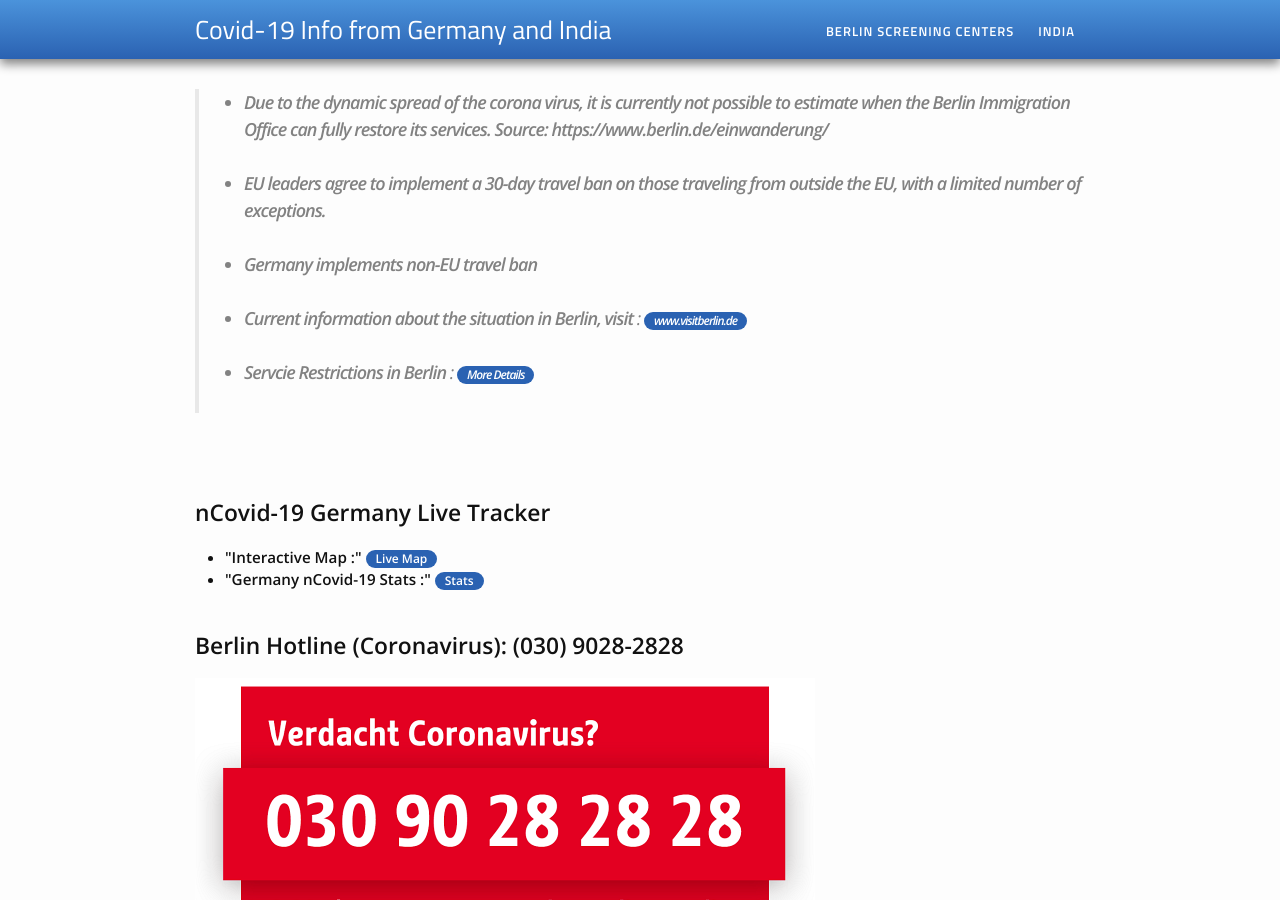
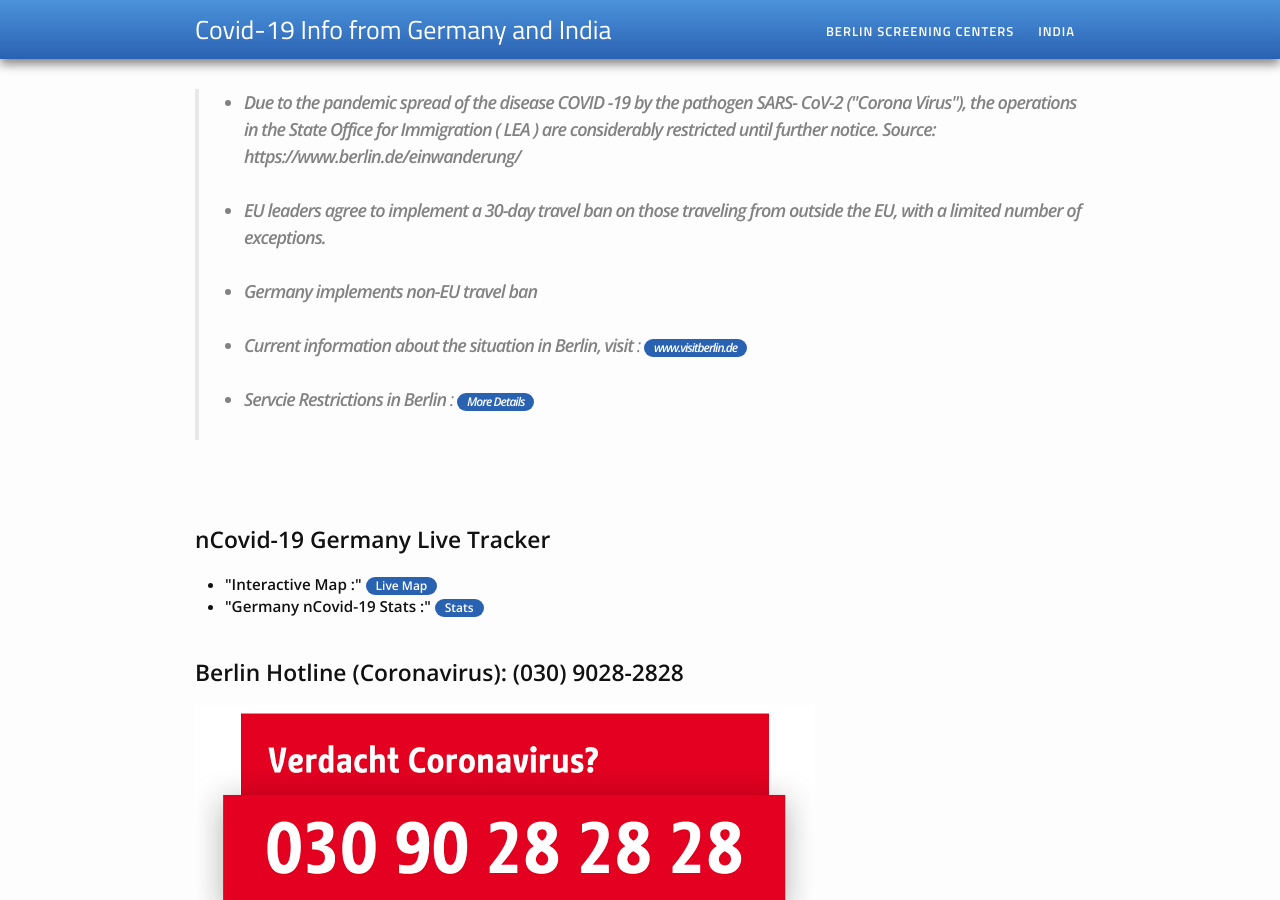
Before and after one commit to reddytronix/covid-info.github.io, a Jekyll site: the page built from index.html, in a window 1280 px wide and 900 px high. Built offline with Jekyll 4.4.1, drawn with Linux system fonts in a browser that asks for light colours.

Commit message:
Visa extestion

```diff
--- a/index.html
+++ b/index.html
@@ -7,7 +7,7 @@ layout: default
 
 	<ul>
 		<li>
-		<b>Due to the dynamic spread of the corona virus, it is currently not possible to estimate when the Berlin Immigration Office can fully restore its services. Source: https://www.berlin.de/einwanderung/</b>
+		<b>Due to the pandemic spread of the disease COVID -19 by the pathogen SARS- CoV-2 ("Corona Virus"), the operations in the State Office for Immigration ( LEA ) are considerably restricted until further notice. Source: https://www.berlin.de/einwanderung/</b>
 	</li> <br>
 	<li>
 		<b>EU leaders agree to implement a 30-day travel ban on those traveling from outside the EU, with a limited number of exceptions.</b>
```
